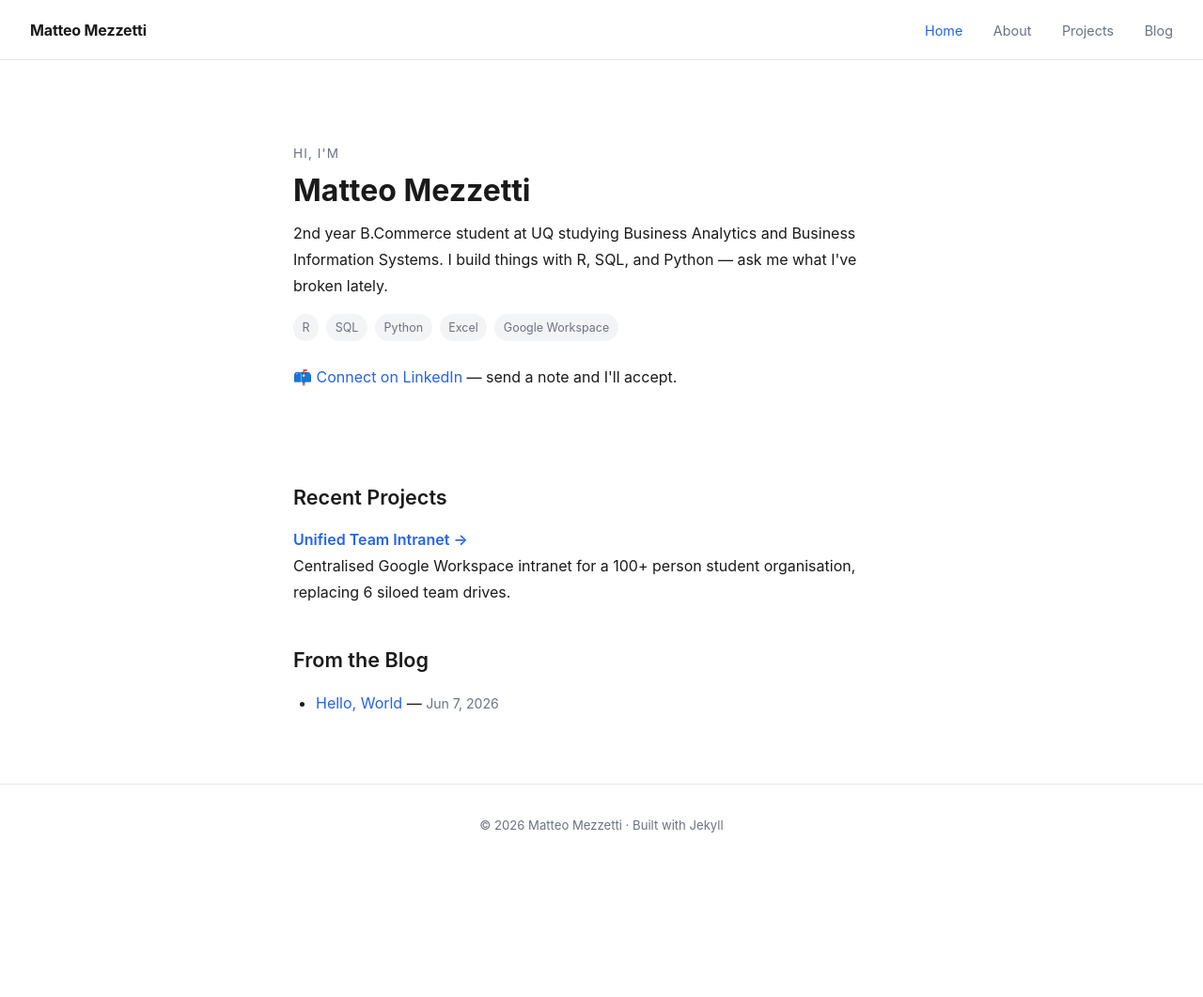
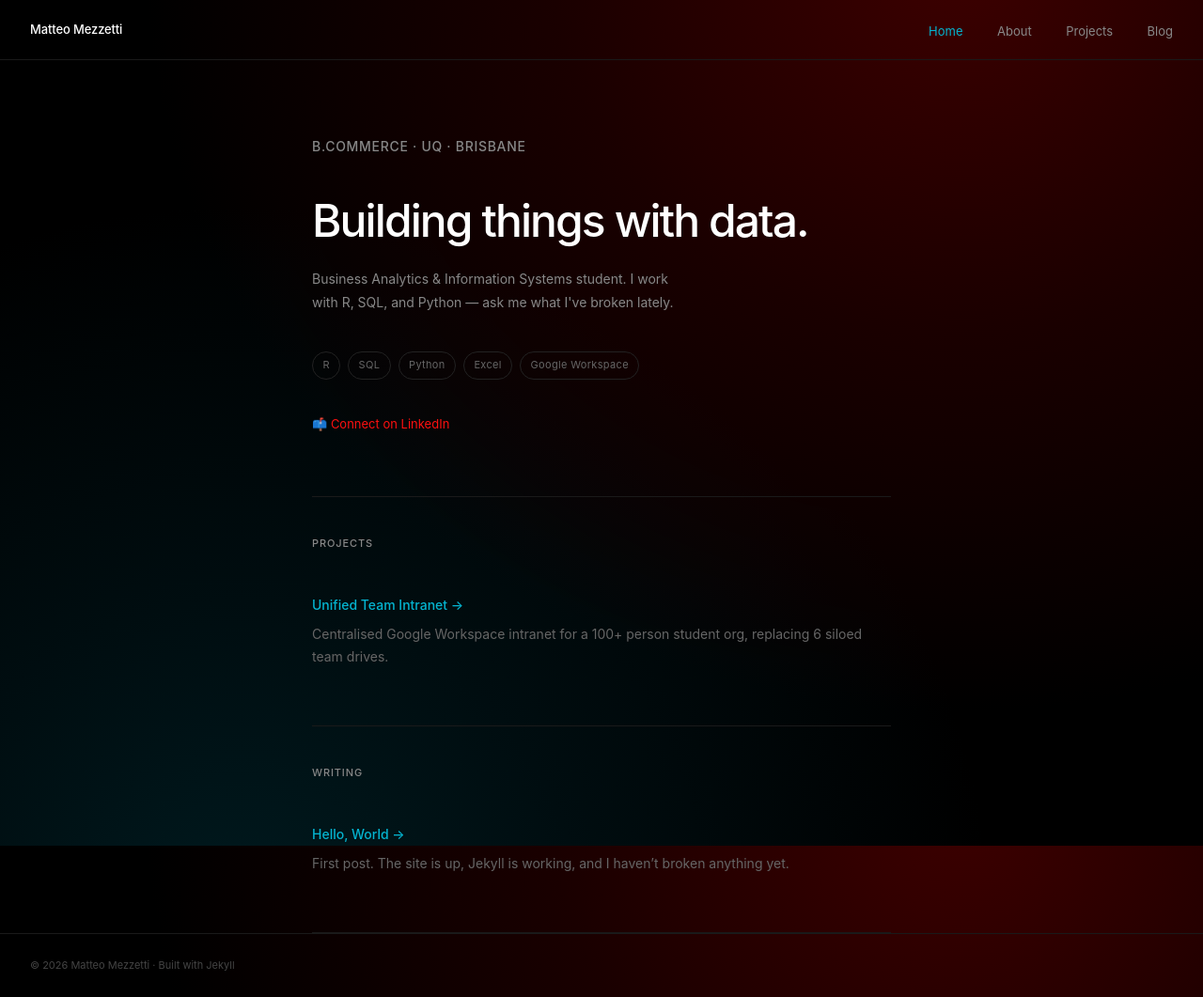
Before and after one commit to matteo-mezzetti/matteo-mezzetti.github.io, a Jekyll site: the page built from index.md, in a window 1280 px wide. Shown: the whole page at 94% size. Built offline with Jekyll 4.4.1, drawn with Linux system fonts in a browser that asks for light colours; before the commit the page ends 938 px from its top, so only the background shows below that.

```diff
--- a/assets/css/style.css
+++ b/assets/css/style.css
@@ -1,11 +1,14 @@
 /* ─── Variables ─────────────────────────────────────────── */
 :root {
-  --bg:         #ffffff;
-  --text:       #1a1a1a;
-  --muted:      #6b7280;
-  --accent:     #2563eb;
-  --border:     #e5e7eb;
-  --max-width:  720px;
+  --bg:           #000000;
+  --text:         #ffffff;
+  --muted:        #888888;
+  --subtle:       #666666;
+  --accent-red:   #ff1010;
+  --accent-cyan:  #04b4d0;
+  --border:       #1a1a1a;
+  --border-mid:   #111111;
+  --max-width:    680px;
 }
 
 /* ─── Reset ─────────────────────────────────────────────── */
@@ -18,11 +21,16 @@ body {
   line-height: 1.75;
   color: var(--text);
   background: var(--bg);
+  background-image:
+    radial-gradient(ellipse at 80% -5%, #3d0000 0%, #1a0000 30%, transparent 60%),
+    radial-gradient(ellipse at 20% 110%, #001a1f 0%, #000d10 25%, transparent 55%);
+  background-attachment: fixed;
+  min-height: 100vh;
 }
 
 /* ─── Navigation ─────────────────────────────────────────── */
 nav {
-  border-bottom: 1px solid var(--border);
+  border-bottom: 0.5px solid var(--border);
   padding: 1.1rem 2rem;
   display: flex;
   justify-content: space-between;
@@ -30,149 +38,226 @@ nav {
 }
 
 .site-title {
-  font-weight: 700;
-  font-size: 1rem;
+  font-size: 13px;
+  font-weight: 500;
   color: var(--text);
   text-decoration: none;
   letter-spacing: -0.01em;
 }
 
 .nav-links a {
-  margin-left: 1.75rem;
-  font-size: 0.9rem;
+  margin-left: 2rem;
+  font-size: 13px;
   color: var(--muted);
   text-decoration: none;
   transition: color 0.15s;
 }
 
-.nav-links a:hover,
-.nav-links a.active {
-  color: var(--accent);
-}
+.nav-links a:hover  { color: var(--text); }
+.nav-links a.active { color: var(--accent-cyan); }
 
 /* ─── Main ───────────────────────────────────────────────── */
 main {
   max-width: var(--max-width);
   margin: 0 auto;
-  padding: 3.5rem 2rem;
+  padding: 0 2rem;
 }
 
-/* ─── Typography ─────────────────────────────────────────── */
-h1 { font-size: 2rem;   font-weight: 700; line-height: 1.2; margin-bottom: 0.75rem; }
-h2 { font-size: 1.35rem; font-weight: 600; margin: 2.5rem 0 0.75rem; }
-h3 { font-size: 1.05rem; font-weight: 600; margin: 1.75rem 0 0.5rem; }
-
-p  { margin-bottom: 1rem; }
-ul, ol { margin: 0 0 1rem 1.5rem; }
-li { margin-bottom: 0.35rem; }
-
-a             { color: var(--accent); text-decoration: none; }
-a:hover       { text-decoration: underline; }
-
-strong { font-weight: 600; }
-
-/* ─── Hero (Home page) ───────────────────────────────────── */
-.hero { padding: 2rem 0 2.5rem; }
-
-.hero .greeting {
-  font-size: 0.85rem;
-  color: var(--muted);
-  text-transform: uppercase;
-  letter-spacing: 0.08em;
-  margin-bottom: 0.5rem;
+/* ─── Hero ───────────────────────────────────────────────── */
+.hero {
+  padding: 5rem 0 4rem;
+  border-bottom: 0.5px solid var(--border);
 }
 
-/* ─── Tags / Pills ───────────────────────────────────────── */
+.hero-eyebrow {
+  font-size: 12px;
+  color: var(--accent-red);
+  letter-spacing: 0.05em;
+  text-transform: uppercase;
+  font-weight: 500;
+  margin-bottom: 1.5rem;
+}
+
+.hero h1 {
+  font-size: 3rem;
+  font-weight: 500;
+  line-height: 1.1;
+  letter-spacing: -0.04em;
+  color: var(--text);
+  margin-bottom: 1.5rem;
+}
+
+.hero p {
+  font-size: 14px;
+  color: var(--muted);
+  line-height: 1.75;
+  max-width: 400px;
+  margin-bottom: 2.5rem;
+}
+
+/* ─── Tags ───────────────────────────────────────────────── */
 .tags {
   display: flex;
   flex-wrap: wrap;
   gap: 0.5rem;
-  margin: 1rem 0 1.5rem;
+  margin-bottom: 2rem;
 }
 
 .tag {
-  background: #f3f4f6;
-  color: var(--muted);
-  font-size: 0.78rem;
-  padding: 0.2rem 0.6rem;
+  font-size: 11px;
+  color: var(--subtle);
+  border: 0.5px solid #222;
+  padding: 0.25rem 0.65rem;
   border-radius: 999px;
+  letter-spacing: 0.03em;
 }
 
-/* ─── Project Card ───────────────────────────────────────── */
-.project-card {
-  border: 1px solid var(--border);
-  border-radius: 10px;
-  padding: 1.5rem 1.75rem;
-  margin-bottom: 1.5rem;
-  transition: border-color 0.15s, box-shadow 0.15s;
+/* ─── CTA ────────────────────────────────────────────────── */
+.cta {
+  font-size: 13px;
+  color: var(--accent-red);
+  text-decoration: none;
+  transition: opacity 0.15s;
 }
 
-.project-card:hover {
-  border-color: var(--accent);
-  box-shadow: 0 2px 12px rgba(37, 99, 235, 0.07);
+.cta:hover { opacity: 0.8; }
+
+/* ─── Sections ───────────────────────────────────────────── */
+.section {
+  padding: 2.5rem 0;
+  border-bottom: 0.5px solid var(--border);
 }
 
-.project-card h3 { margin-top: 0; }
-
-.project-card .meta {
-  font-size: 0.82rem;
+.section-title {
+  font-size: 11px;
+  text-transform: uppercase;
+  letter-spacing: 0.08em;
   color: var(--muted);
-  margin: 0.2rem 0 0.9rem;
+  font-weight: 500;
+  margin-bottom: 1.5rem;
 }
 
-/* ─── Blog post list ─────────────────────────────────────── */
-.post-list { list-style: none; margin: 1.5rem 0 0; padding: 0; }
-
-.post-list li {
-  display: flex;
-  justify-content: space-between;
-  align-items: baseline;
-  gap: 1rem;
-  padding: 1.1rem 0;
-  border-bottom: 1px solid var(--border);
+/* ─── Item rows ──────────────────────────────────────────── */
+.item-row {
+  padding: 1.25rem 0;
+  border-bottom: 0.5px solid var(--border-mid);
 }
 
-.post-list li:first-child { border-top: 1px solid var(--border); }
+.item-row:last-child { border-bottom: none; }
 
-.post-date {
-  font-size: 0.82rem;
+.item-link {
+  display: block;
+  font-size: 14px;
+  font-weight: 500;
+  color: var(--accent-cyan);
+  text-decoration: none;
+  margin-bottom: 0.4rem;
+  transition: opacity 0.15s;
+}
+
+.item-link:hover { opacity: 0.8; }
+
+.item-desc {
+  font-size: 14px;
+  color: var(--subtle);
+  line-height: 1.75;
+}
+
+/* ─── Page header ────────────────────────────────────────── */
+.page-header {
+  padding: 4rem 0 3rem;
+  border-bottom: 0.5px solid var(--border);
+}
+
+.page-header h1 {
+  font-size: 2.5rem;
+  font-weight: 500;
+  letter-spacing: -0.03em;
+}
+
+.page-header p {
+  font-size: 14px;
   color: var(--muted);
-  white-space: nowrap;
+  margin-top: 0.75rem;
+  max-width: 400px;
+  line-height: 1.75;
 }
+
+/* ─── About body ─────────────────────────────────────────── */
+.about-body {
+  padding: 2.5rem 0;
+  font-size: 15px;
+  color: var(--muted);
+  line-height: 1.85;
+}
+
+.about-body h2     { font-size: 11px; text-transform: uppercase; letter-spacing: 0.08em; color: var(--muted); font-weight: 500; margin: 2.5rem 0 1rem; }
+.about-body p      { margin-bottom: 1rem; }
+.about-body ul     { margin: 0 0 1rem 1.25rem; }
+.about-body li     { margin-bottom: 0.4rem; }
+.about-body strong { color: var(--text); font-weight: 500; }
 
 /* ─── Post page ──────────────────────────────────────────── */
 .post-header {
+  padding: 4rem 0 2rem;
+  border-bottom: 0.5px solid var(--border);
   margin-bottom: 2.5rem;
-  padding-bottom: 1.5rem;
-  border-bottom: 1px solid var(--border);
+}
+
+.post-header h1 {
+  font-size: 2.5rem;
+  font-weight: 500;
+  letter-spacing: -0.03em;
+  line-height: 1.15;
+  margin-bottom: 0.75rem;
 }
 
 .post-meta {
+  font-size: 12px;
   color: var(--muted);
-  font-size: 0.88rem;
-  margin-top: 0.4rem;
 }
 
-.post-content p,
-.post-content ul,
-.post-content ol { margin-bottom: 1.1rem; }
+.post-content {
+  padding: 2rem 0;
+  font-size: 15px;
+  color: var(--muted);
+  line-height: 1.85;
+}
+
+.post-content p      { margin-bottom: 1.25rem; }
+.post-content h2     { font-size: 1.2rem; font-weight: 500; color: var(--text); margin: 2rem 0 0.75rem; }
+.post-content a      { color: var(--accent-cyan); text-decoration: none; }
+.post-content a:hover { text-decoration: underline; }
+
+.back-link {
+  display: inline-block;
+  font-size: 13px;
+  color: var(--muted);
+  text-decoration: none;
+  padding: 1.5rem 0 3rem;
+  transition: color 0.15s;
+}
+
+.back-link:hover { color: var(--text); }
 
 /* ─── Footer ─────────────────────────────────────────────── */
 footer {
-  border-top: 1px solid var(--border);
-  padding: 2rem;
-  text-align: center;
-  font-size: 0.82rem;
-  color: var(--muted);
+  border-top: 0.5px solid var(--border);
+  padding: 1.5rem 2rem;
+  display: flex;
+  justify-content: space-between;
+  font-size: 11px;
+  color: #444;
 }
 
-footer a { color: var(--muted); }
-footer a:hover { color: var(--accent); text-decoration: none; }
+footer a       { color: #444; text-decoration: none; }
+footer a:hover { color: var(--muted); }
 
 /* ─── Responsive ─────────────────────────────────────────── */
 @media (max-width: 600px) {
   nav { flex-direction: column; gap: 0.75rem; text-align: center; }
   .nav-links a { margin-left: 0.75rem; }
-  main { padding: 2.5rem 1.25rem; }
-  .post-list li { flex-direction: column; gap: 0.2rem; }
+  main { padding: 0 1.25rem; }
+  .hero h1 { font-size: 2.25rem; }
+  .page-header h1 { font-size: 2rem; }
 }
--- a/index.md
+++ b/index.md
@@ -4,9 +4,9 @@ title: Home
 ---
 
 <div class="hero">
-  <p class="greeting">Hi, I'm</p>
-  <h1>Matteo Mezzetti</h1>
-  <p>2nd year B.Commerce student at UQ studying Business Analytics and Business Information Systems. I build things with R, SQL, and Python — ask me what I've broken lately.</p>
+  <p class="hero-eyebrow">B.Commerce · UQ · Brisbane</p>
+  <h1>Building things with data.</h1>
+  <p>Business Analytics &amp; Information Systems student. I work with R, SQL, and Python — ask me what I've broken lately.</p>
   <div class="tags">
     <span class="tag">R</span>
     <span class="tag">SQL</span>
@@ -14,19 +14,28 @@ title: Home
     <span class="tag">Excel</span>
     <span class="tag">Google Workspace</span>
   </div>
-  <p>📫 <a href="https://linkedin.com">Connect on LinkedIn</a> — send a note and I'll accept.</p>
+  <a href="https://linkedin.com" class="cta">📫 Connect on LinkedIn</a>
 </div>
 
-## Recent Projects
+<div class="section">
+  <p class="section-title">Projects</p>
+  <div class="item-row">
+    <a href="/projects" class="item-link">Unified Team Intranet →</a>
+    <p class="item-desc">Centralised Google Workspace intranet for a 100+ person student org, replacing 6 siloed team drives.</p>
+  </div>
+</div>
 
-**[Unified Team Intranet →](/projects)**
-Centralised Google Workspace intranet for a 100+ person student organisation, replacing 6 siloed team drives.
-
-## From the Blog
-
-{% for post in site.posts limit:3 %}
-- [{{ post.title }}]({{ post.url | relative_url }}) — <span style="color: var(--muted); font-size: 0.88rem;">{{ post.date | date: "%b %-d, %Y" }}</span>
-{% endfor %}
-{% if site.posts.size == 0 %}
-*No posts yet — check back soon.*
-{% endif %}
+<div class="section">
+  <p class="section-title">Writing</p>
+  {% for post in site.posts limit:3 %}
+  <div class="item-row">
+    <a href="{{ post.url | relative_url }}" class="item-link">{{ post.title }} →</a>
+    <p class="item-desc">{{ post.excerpt | strip_html | truncatewords: 20 }}</p>
+  </div>
+  {% endfor %}
+  {% if site.posts.size == 0 %}
+  <div class="item-row">
+    <p class="item-desc">No posts yet — check back soon.</p>
+  </div>
+  {% endif %}
+</div>
```
Also changed, not shown: _layouts/post.html (+3 -6 lines), about.md (+16 -18 lines), blog.md (+13 -10 lines), projects.md (+15 -12 lines), Gemfile.lock, 7 other files.
